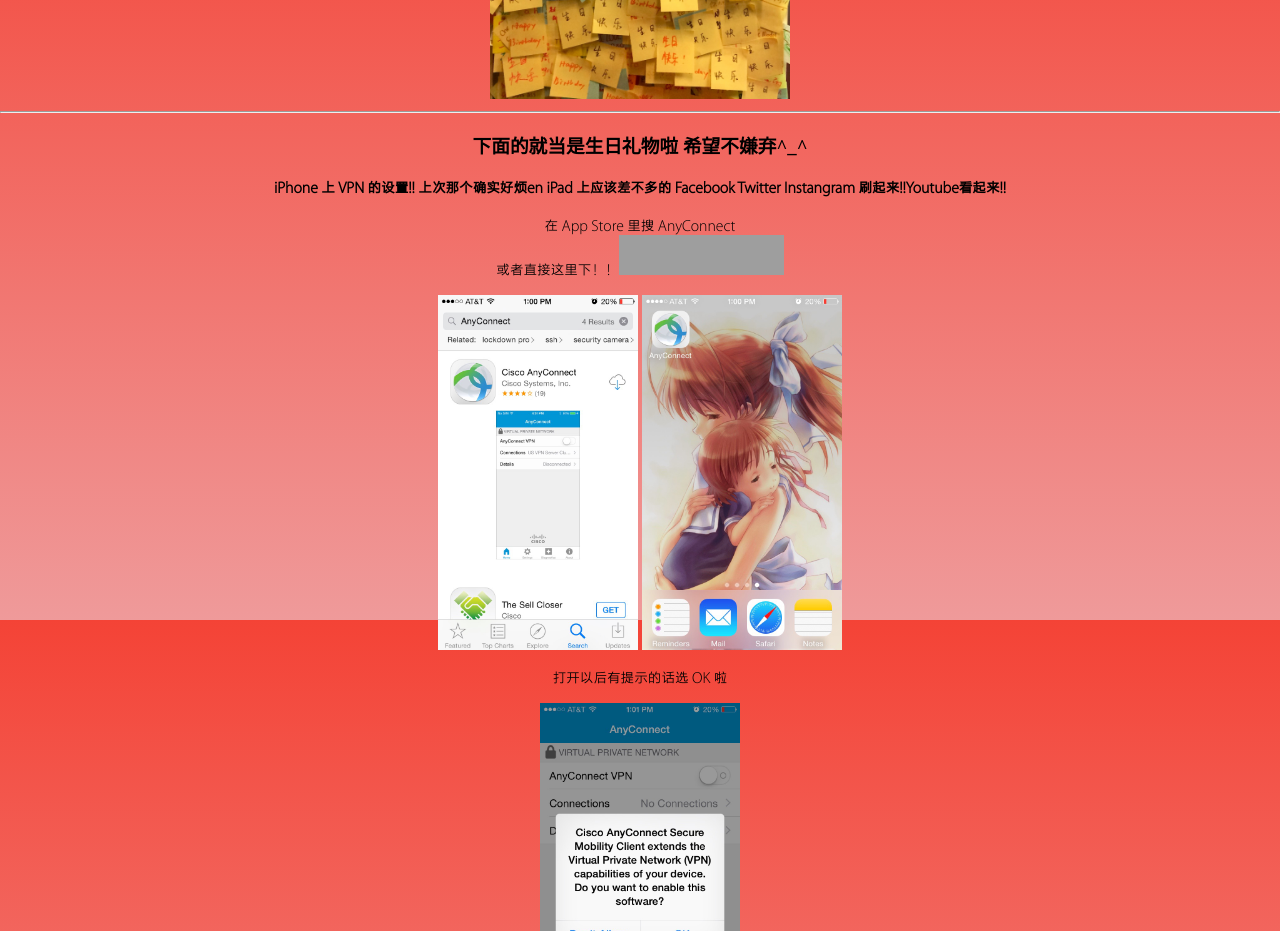
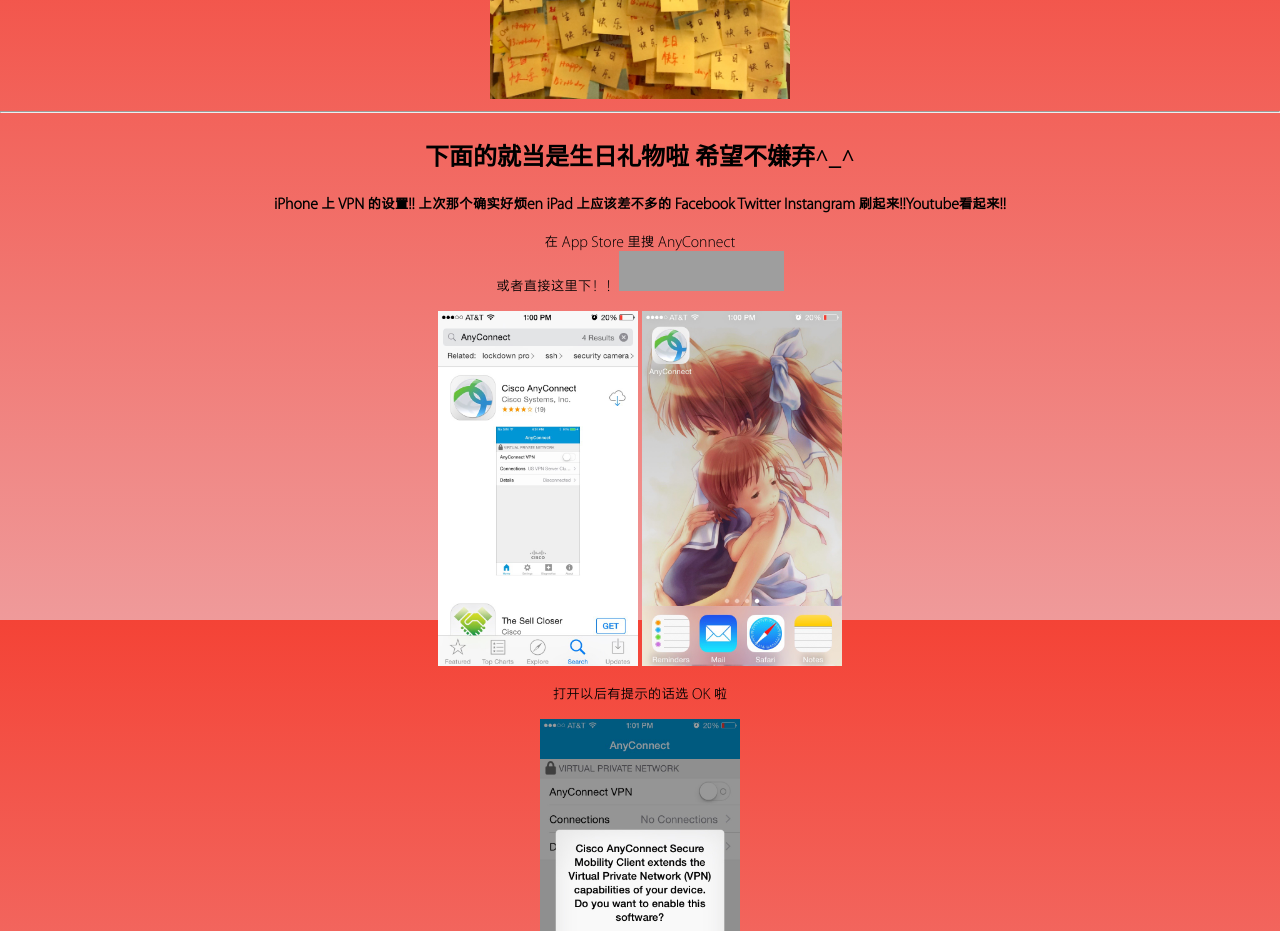
Before and after one commit to love4shen/love4shen.github.io, a plain HTML site: page index.html in a window 1280 px wide. Shown: the part 980-1911 px from the top of the page. Drawn offline with Linux system fonts and the light colour scheme; grey boxes are pictures that could not be loaded.

Commit message:
css updated for h3

```diff
--- a/main.css
+++ b/main.css
@@ -21,6 +21,9 @@
 h2 {
 font-size: 2rem;}
 
+h3 {
+font-size: 1.5rem;}
+
 p {
 font-size: 1rem;}
 
```
